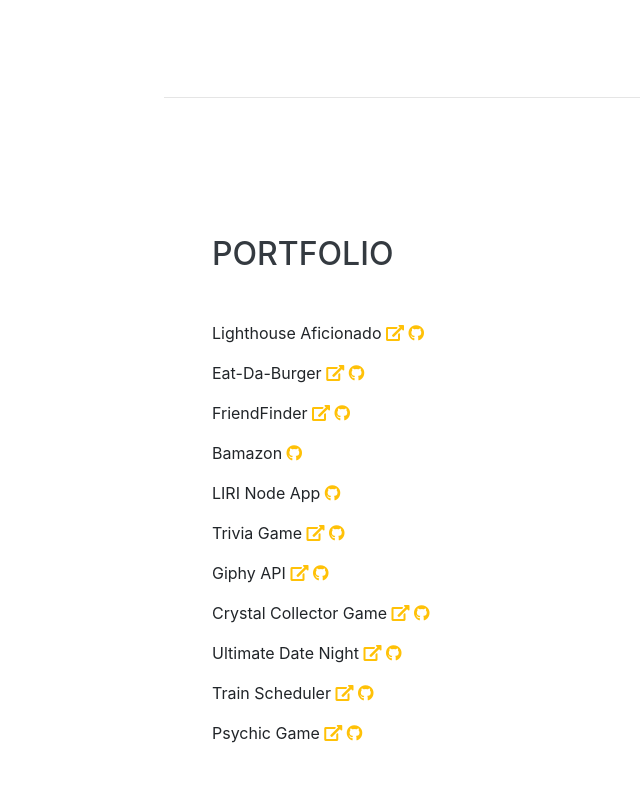
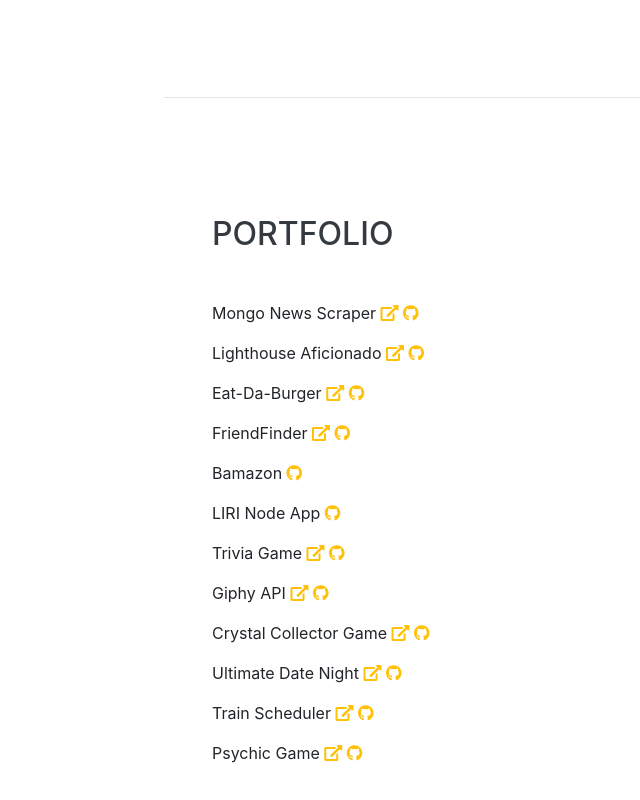
Before and after one commit to amandanewton/Portfolio, a website with bundled scripts: page index.html in a window 1280 px wide. Shown: the part 4866-5666 px from the top of the page, without its empty margins (108-748 px from the left). Built offline with nearby package versions, Linux system fonts and the light colour scheme; a web font is replaced by a local one.

Commit message:
Update index.html

```diff
--- a/index.html
+++ b/index.html
@@ -282,7 +282,15 @@
       <div class="w-100">
         <h2 class="mb-5">Portfolio</h2>
 
-          <p>Lighthouse Aficionado
+          <p>Mongo News Scraper
+          <a href="https://boiling-stream-17200.herokuapp.com/" target="_blank">
+            <i class="fas fa-external-link-alt text-warning"></i>
+          </a>
+          <a href="https://github.com/amandanewton/NewsScrape" target="_blank">
+            <i class="fab fa-github text-warning"></i>
+          </a></p>
+
+        <p>Lighthouse Aficionado
           <a href="https://lighthouse-aficionado.herokuapp.com/" target="_blank">
             <i class="fas fa-external-link-alt text-warning"></i>
           </a>
```
